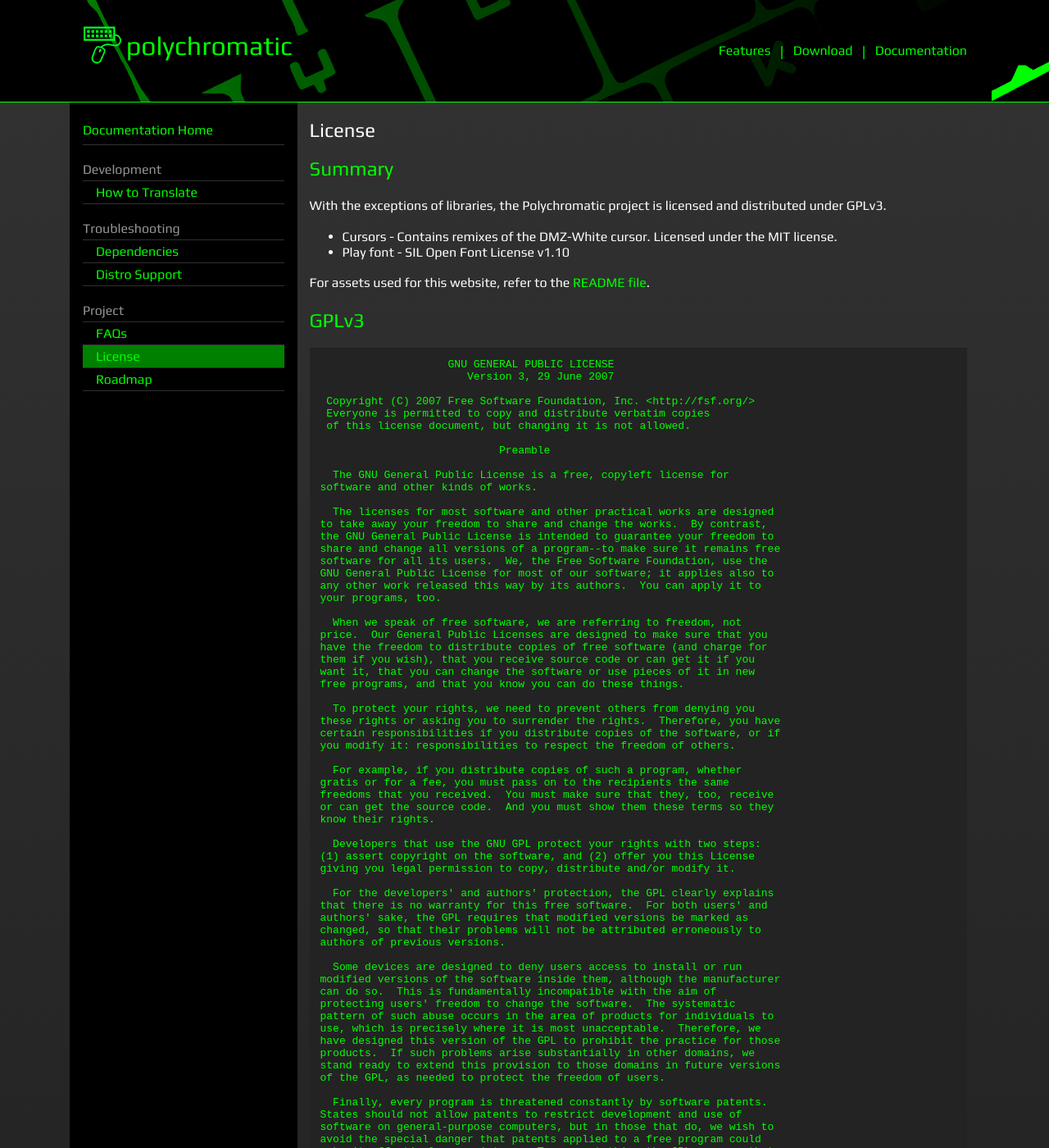
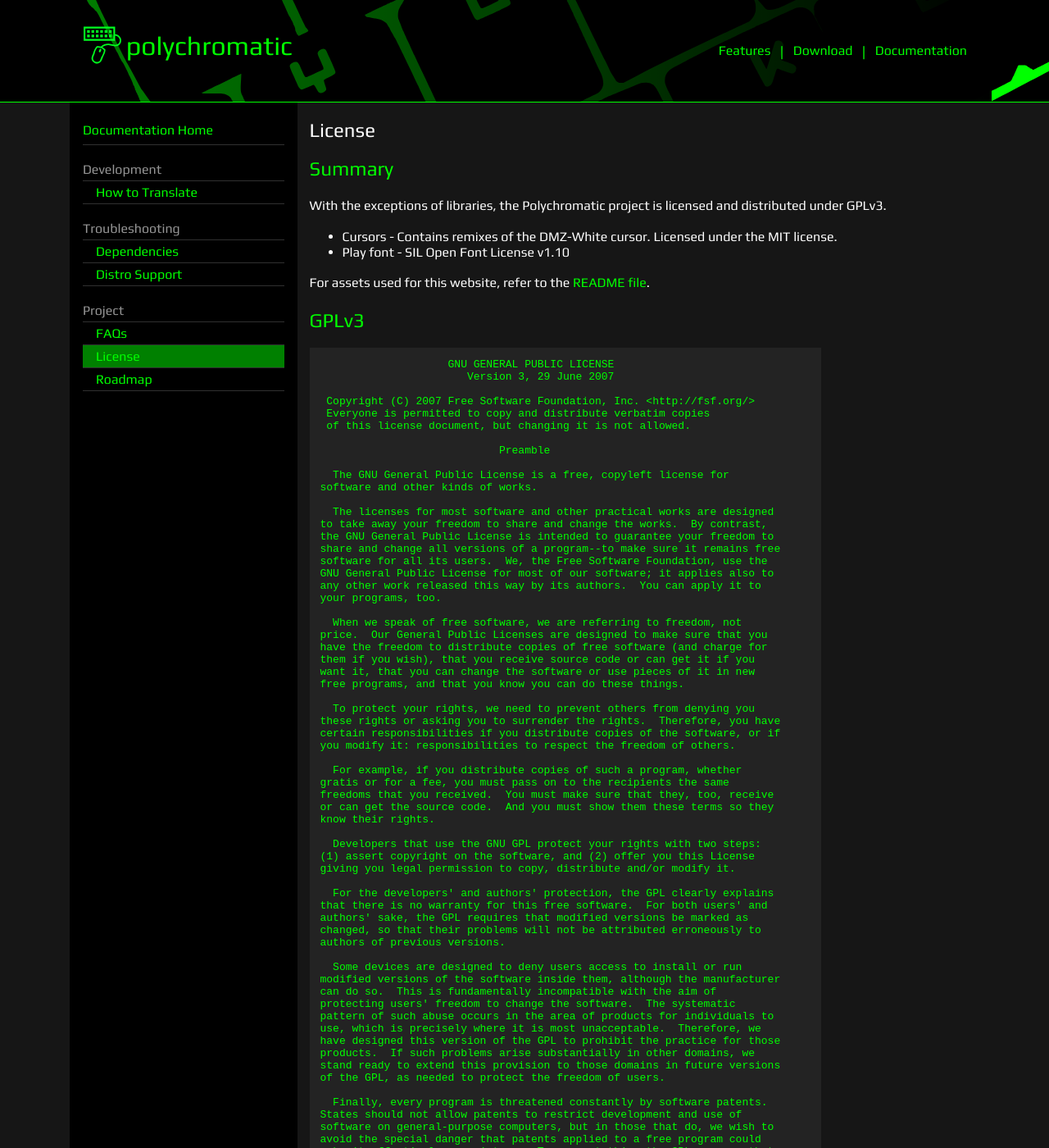
Before and after one commit to polychromatic/website, a Jekyll site: the page built from docs/license.md, in a window 1280 px wide and 1400 px high. Shown: the whole window at 82% size. Built offline with Jekyll 4.4.1, drawn with Linux system fonts in a browser that asks for light colours.

Commit message:
Tweaks to design for improved performance.
* License is only 80 columns wide.
* Dropped gradient to prevent possible lagging on some browsers.

````diff
--- a/_sass/docs.scss
+++ b/_sass/docs.scss
@@ -89,7 +89,7 @@ $roadmap-line: #00FF00;
         border: 2px solid $roadmap-line;
         margin: auto;
         border-radius: 100%;
-        background: #000;
+        background: $bg-colour;
 
         &.checked,
         &.progress {
--- a/_sass/interface.scss
+++ b/_sass/interface.scss
@@ -79,6 +79,12 @@ pre {
     overflow-x: auto;
 }
 
+.width-80 {
+    pre {
+        max-width: 80ch;
+    }
+}
+
 code {
     color: lime;
 }
--- a/_sass/layout.scss
+++ b/_sass/layout.scss
@@ -2,7 +2,6 @@
 
 html, body {
     background: $bg-colour;
-    background: $bg-gradient;
     color: $fg-colour;
     margin: 0;
 }
--- a/_sass/variables.scss
+++ b/_sass/variables.scss
@@ -1,7 +1,6 @@
 /* Colours */
 $fg-colour: white;
-$bg-colour: #323232;
-$bg-gradient: linear-gradient(#323232, #000000, #161616);
+$bg-colour: #161616;
 $pre-colour: #232323;
 $sidebar-heading: #969696;
 $table-colour: #282828;
--- a/docs/license.md
+++ b/docs/license.md
@@ -16,6 +16,8 @@ For assets used for this website, refer to the [README file](https://github.com/
 
 
 ## GPLv3
+
+{:.width-80}
 ```
                     GNU GENERAL PUBLIC LICENSE
                        Version 3, 29 June 2007
````
